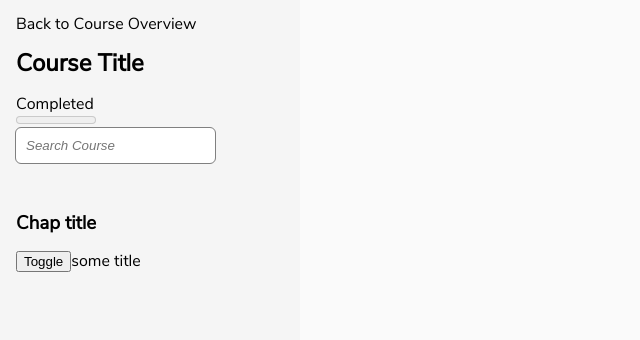
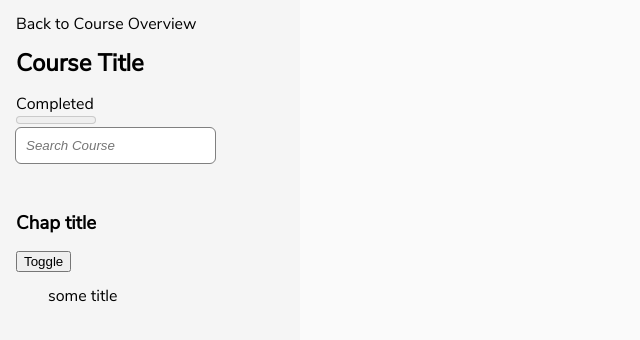
Before and after one commit to leilamyar/educativeio-clone-frontend, a plain HTML site: page index.html in a window 1280 px wide. Both pictures are taken after a click on the button "Toggle". Shown: the whole page, without its empty margins (0-640 px from the left). Drawn offline with Linux system fonts and the light colour scheme.

Commit message:
fix(toggable-c) : block iso inline w/ c

```diff
--- a/public/css/style.css
+++ b/public/css/style.css
@@ -78,3 +78,10 @@ article.chap-content-container {
   width:200px;
   height:150px;
 }
+
+.titles-container,
+.title-link
+{
+  padding: 0.5em;
+  margin: 0.5em;
+}
--- a/public/js/display-course-2.js
+++ b/public/js/display-course-2.js
@@ -73,7 +73,7 @@ const makeCourseArticle = (partTitle, partContent) => {
 };
 
 const makeArticleListeningLink = (title, content) => {
-  const articleLink = createElem('a', title, 'toggable-parts-container');
+  const articleLink = createElem('a', title, 'title-link');
 
   articleLink.addEventListener('click', () => {
     // Find if already displayed article
@@ -94,38 +94,39 @@ const makeArticleListeningLink = (title, content) => {
 };
 
 const makeToggableArticleList = (articleLinks = []) => {
-  const toggableContainer = createElem('div', null,'toggable-parts-container');
-  toggableContainer.setAttribute('data-is-toggled', false);
+  const titlesContainer = createElem('div', null,'titles-container');
+  titlesContainer.setAttribute('data-is-toggled', false);
 
   const toggleBtn = createElem('button', 'Toggle', 'toggle-btn');
 
   toggleBtn.addEventListener('click', () => {
-    if(toggableContainer.dataset.isToggled != 'true') {
-      // console.log(toggableContainer)
+    if(titlesContainer.dataset.isToggled != 'true') {
+      // console.log(titlesContainer)
       articleLinks.forEach((link) => {
-        toggableContainer.dataset.isToggled = 'true';
-        toggableContainer.appendChild(link);
+        titlesContainer.dataset.isToggled = 'true';
+        titlesContainer.appendChild(link);
       });
     } else {
       articleLinks.forEach((link) => {
-        toggableContainer.dataset.isToggled = 'false';
-        toggableContainer.removeChild(link)
+        titlesContainer.dataset.isToggled = 'false';
+        titlesContainer.removeChild(link)
       });
     };
   });
 
+  const toggableContainer = createElem('div', null, 'toggable-container');
   toggableContainer.appendChild(toggleBtn);
-  // articleLinks.forEach((link) => toggableContainer.appendChild(link));
+  toggableContainer.appendChild(titlesContainer);
 
   return toggableContainer;
 };
 
-const makeMenuChapContainer = (chapTitle, toggableContainer) => {
+const makeMenuChapContainer = (chapTitle /*, toggableContainer */) => {
   const chapContainer = createElem('div', null, 'menu-chap-container');
   chapContainer.appendChild(createElem('h3', chapTitle));
   // console.log(chapContainer)
   // console.log(toggableContainer)
-  chapContainer.appendChild(toggableContainer);
+  // chapContainer.appendChild(toggableContainer);
   return chapContainer;
 };
 
@@ -148,11 +149,11 @@ document.addEventListener("readystatechange", (e) => { //see tjs book p. 184
     // console.log(toggableMenuTitles)
 
     const chapMenu = makeMenuChapContainer(chapTtl, toggableMenuTitles);
-
-    console.log(chapMenu)
+    chapMenu.appendChild(toggableMenuTitles);
+    // console.log(chapMenu)
 
 
-    menu.appendChild(makeMenuChapContainer(chapTtl, toggableMenuTitles));
+    menu.appendChild(chapMenu);
 
     // fetch data here
     // fetchedContent
```
